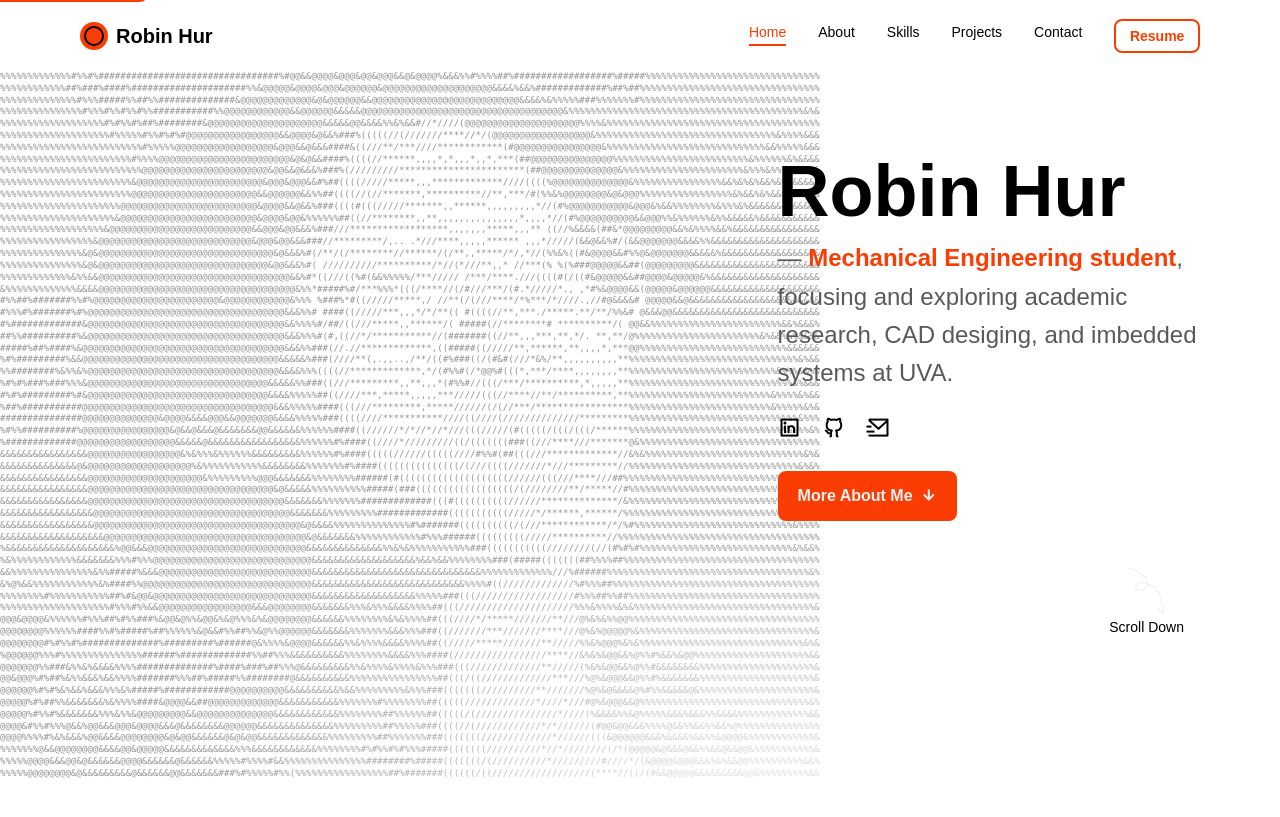
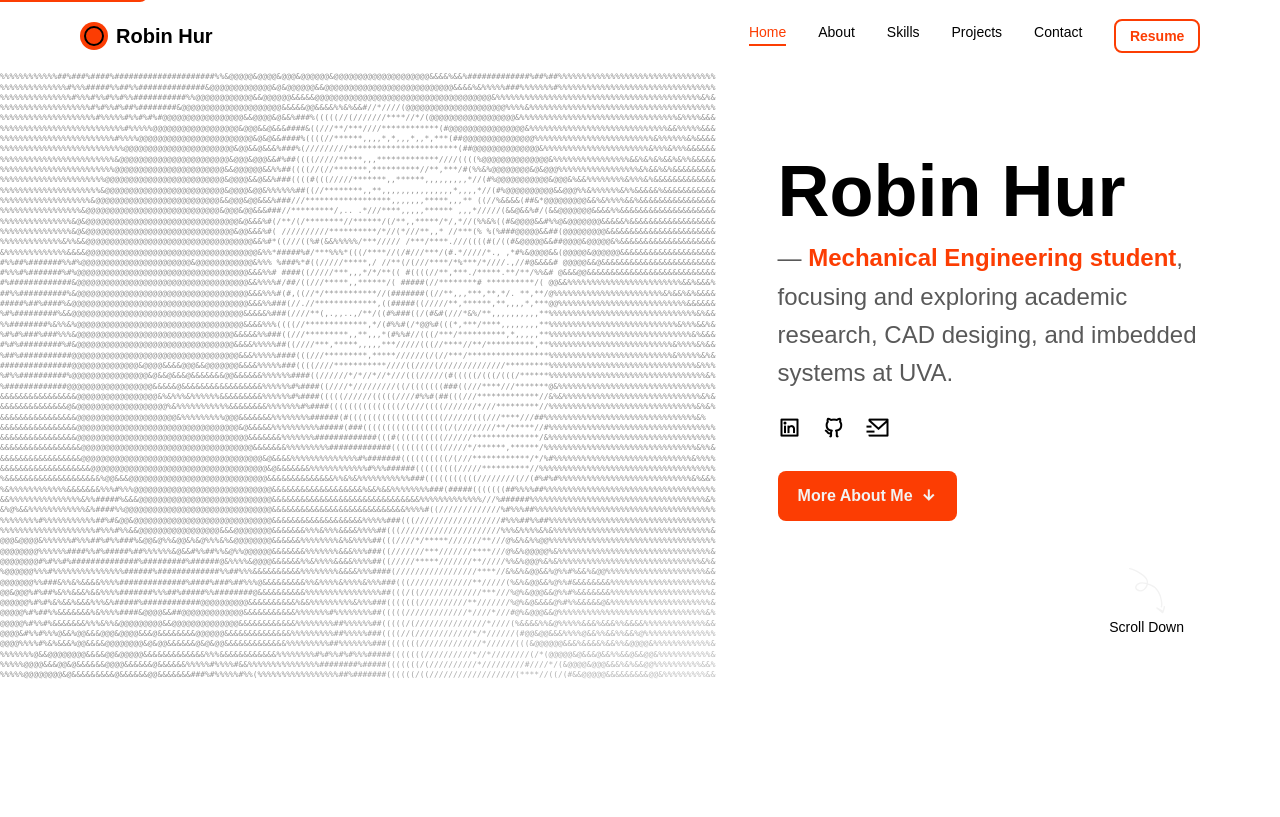
Before and after one commit to RobinKHur/RobinKHur.github.io, a Jekyll site: the page built from index.html, in a window 1280 px wide and 900 px high. Shown: the top 817 px of the window. Built offline with Jekyll 4.4.1, drawn with Linux system fonts in a browser that asks for light colours; some web fonts are replaced.

Commit message:
Add files via upload

```diff
--- a/css/styles.css
+++ b/css/styles.css
@@ -306,8 +306,8 @@ button { font-family: inherit; cursor: pointer; border: none; background: none;
 
 .home__ascii-art__pre {
   font-family: ui-monospace, "SF Mono", Menlo, Consolas, "Courier New", monospace;
-  /* Sized to ≈55–60% of viewport width per the user's "55–60% of the page at full screen" target. The 134-char monospace pre at 0.6em char-width gives figure width ≈ 0.575 × viewport (≈ 822px @ 1440 viewport, ≈ 1096px @ 1920 viewport ≈ 57%). Settled on `clamp(4px, 0.71vw, 16px)`: floor 4px prevents sub-legibility on very narrow screens, 0.71vw scales linearly so the ratio stays in the 50–60% band across desktop viewports, ceiling 16px caps how tall the figure grows on ultra-wide. History of clamps: 22/2.6/48 → 11/1.3/24 → 5.5/0.65/12 → 2.75/0.325/6 → 3.4375/0.40625/7.5 → 5.15625/0.609/11.25 → 6.45/0.76/14.06 → 8.06/0.95/17.58 → 6.05/0.71/13.19 → 4.54/0.53/9.89 → now 4/0.71/16. line-height:1.3 prevents glyph descenders clipping the row above. No max-width on the <pre> — `.home__ascii-art` is the positioning context (inset:0 spans the full section width). */
-  font-size: clamp(4px, 0.71vw, 16px);
+  /* Sized to the midpoint between the previous clamp(4.54px, 0.53vw, 9.89px) — which gave ≈42.6% of viewport at 1440 (≈614px pre width, value 7.632px) — and the just-applied clamp(4px, 0.71vw, 16px) that hit the user's 55–60% target (~822px / 57.1%). Midpoint: floor (4.54+4)/2≈4.5, vw (0.53+0.71)/2=0.62vw gives 134 chars × 0.6em × 0.62vw ≈ 50% of viewport at 1440 (~718px / 9px font), ceiling (9.89+16)/2≈13. Settled on `clamp(4.5px, 0.62vw, 13px)` as the literal midway. History of clamps: 22/2.6/48 → 11/1.3/24 → 5.5/0.65/12 → 2.75/0.325/6 → 3.4375/0.40625/7.5 → 5.15625/0.609/11.25 → 6.45/0.76/14.06 → 8.06/0.95/17.58 → 6.05/0.71/13.19 → 4.54/0.53/9.89 → 4/0.71/16 → now 4.5/0.62/13. line-height:1.3 prevents glyph descenders clipping the row above. No max-width on the <pre> — `.home__ascii-art` is the positioning context (inset:0 spans the full section width). */
+  font-size: clamp(4.5px, 0.62vw, 13px);
   line-height: 1.3;
   color: var(--text-color);
   white-space: pre;
```
